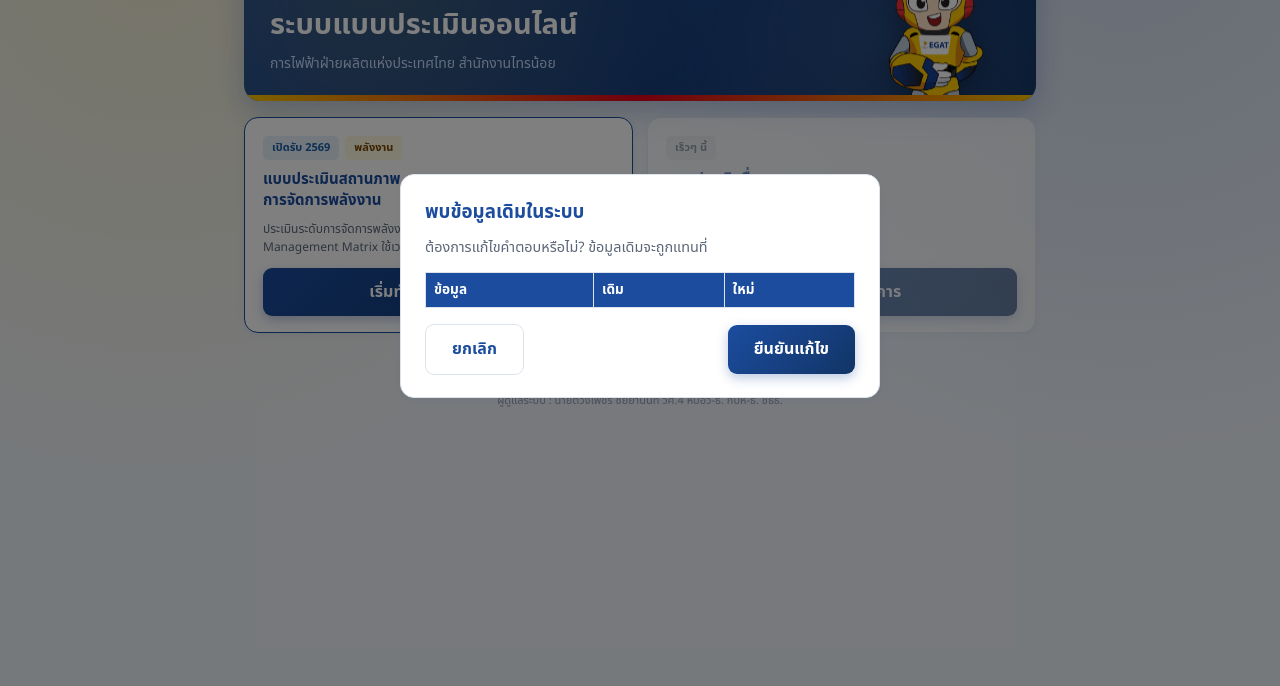
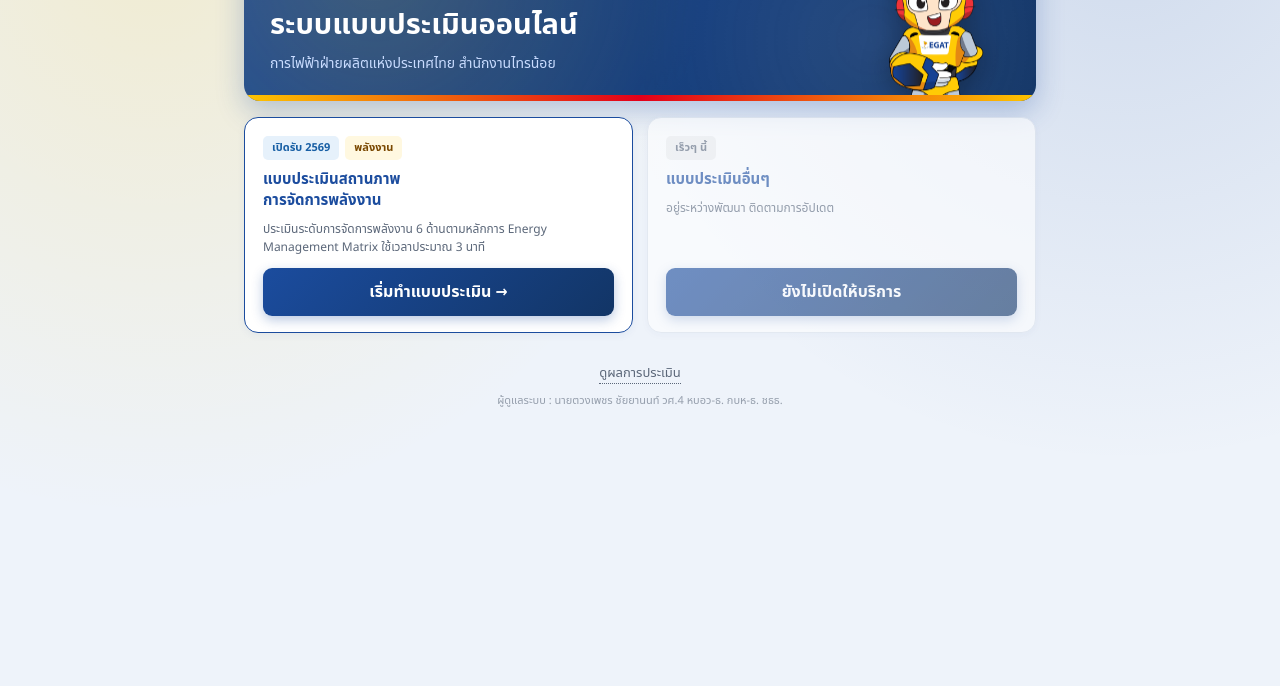
Before and after one commit to maleeart/EnergySave, a website: page index.html in a window 1280 px wide. Shown: the part 114-800 px from the top of the page. Drawn offline with Linux system fonts and the light colour scheme.

Commit message:
Fix confirm modal showing on load (inline display:flex overrode hidden class)

```diff
--- a/index.html
+++ b/index.html
@@ -80,6 +80,7 @@ button{font:inherit;font-weight:700;border:none;border-radius:9px;padding:11px 2
 .ghost:hover{border-color:var(--blue);background:#f4f8ff}
 
 .hidden{display:none}
+#confirmModal:not(.hidden){display:flex}
 .qlink{display:block;margin:4px 0 16px;text-decoration:none}
 .qimg{max-width:100%;border:1.5px solid var(--line);border-radius:10px;display:block;
   background:#fbfcfe;transition:border-color .15s,box-shadow .15s}
@@ -239,7 +240,7 @@ dialog::backdrop{background:rgba(18,53,102,.55);backdrop-filter:blur(2px)}
   </form>
 
   <!-- modal ยืนยันแก้ไขข้อมูลซ้ำ -->
-  <div id="confirmModal" class="hidden" style="position:fixed;inset:0;background:rgba(0,0,0,.5);z-index:999;display:flex;align-items:center;justify-content:center;padding:16px">
+  <div id="confirmModal" class="hidden" style="position:fixed;inset:0;background:rgba(0,0,0,.5);z-index:999;align-items:center;justify-content:center;padding:16px">
     <div class="card" style="max-width:480px;width:100%;margin:0">
       <h3 style="margin:0 0 8px;color:var(--blue)">พบข้อมูลเดิมในระบบ</h3>
       <p class="muted" style="margin:0 0 12px;font-size:.9em">ต้องการแก้ไขคำตอบหรือไม่? ข้อมูลเดิมจะถูกแทนที่</p>
```
